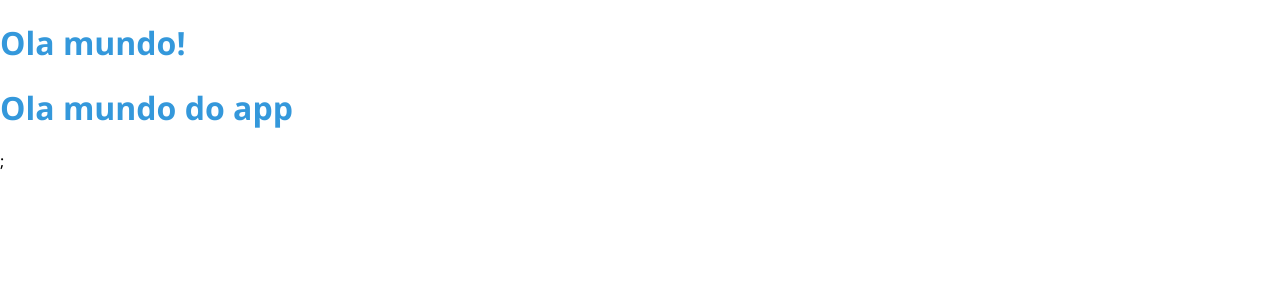
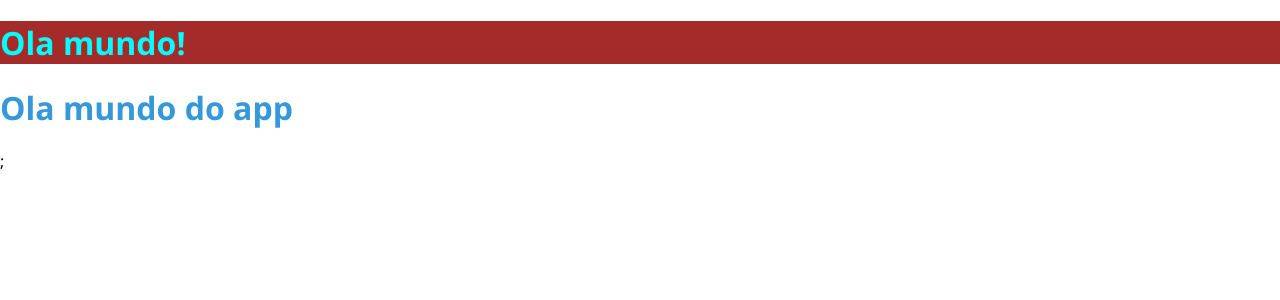
Before and after one commit to henriqMartins/chronos-pomodoro, a React (Vite) app: page / in a window 1280 px wide. Shown: the top 300 px of the page. Built offline with nearby package versions, Linux system fonts and the light colour scheme.

Commit message:
using css modules to use components scopes

```diff
--- a/src/App.tsx
+++ b/src/App.tsx
@@ -1,3 +1,4 @@
+import { Heading } from './components/Heading';
 import './styles/global.css';
 import './styles/theme.css';
 
@@ -5,9 +6,11 @@ export function App() {
   console.log('oi');
 
   return (
-    <div>
-      <h1>Ola mundo!</h1>
-      <h1>Ola mundo do app</h1>;
-    </div>
+    <>
+      <Heading />
+      <div>
+        <h1>Ola mundo do app</h1>;
+      </div>
+    </>
   );
 }
--- /dev/null
+++ b/src/components/Heading.module.css
@@ -0,0 +1,6 @@
+.heading {
+  background-color: brown;
+}
+.cyan {
+  color: cyan;
+}
--- /dev/null
+++ b/src/components/Heading.tsx
@@ -0,0 +1,6 @@
+import styles from './Heading.module.css';
+
+export function Heading() {
+  const classes = `${styles.heading} ${styles.cyan}`;
+  return <h1 className={classes}>Ola mundo!</h1>;
+}
```
